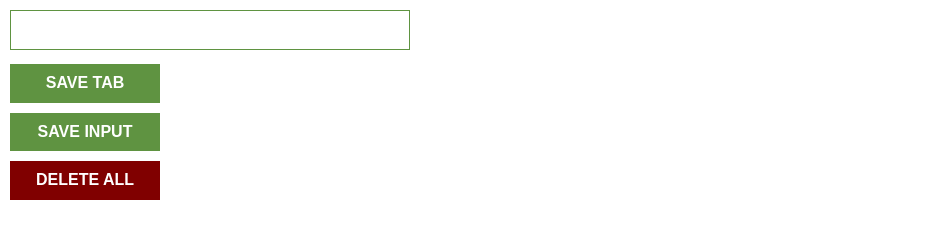
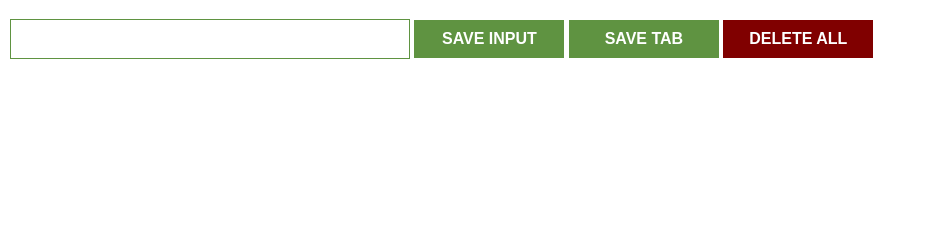
Before and after one commit to maw1e/link-tracker, a website built with Vite: page index.html in a window 1280 px wide. Shown: the whole page, without its empty margins (0-926 px from the left). Built offline with nearby package versions, Linux system fonts and the light colour scheme.

Commit message:
changed a little bit

```diff
--- a/index.css
+++ b/index.css
@@ -5,10 +5,6 @@ body {
   min-width: 400px;
 }
 
-.container {
-  display: flex;
-  flex-direction: column;
-}
 #delete-btn {
   background-color: maroon;
 }
--- a/index.html
+++ b/index.html
@@ -9,8 +9,8 @@
   <body>
     <div class="container">
       <input type="text" id="input-el" />
+      <button id="input-btn">SAVE INPUT</button>
       <button id="tab-btn">SAVE TAB</button>
-      <button id="input-btn">SAVE INPUT</button>
       <button id="delete-btn">DELETE ALL</button>
       <ul id="ul-el"></ul>
     </div>
```
